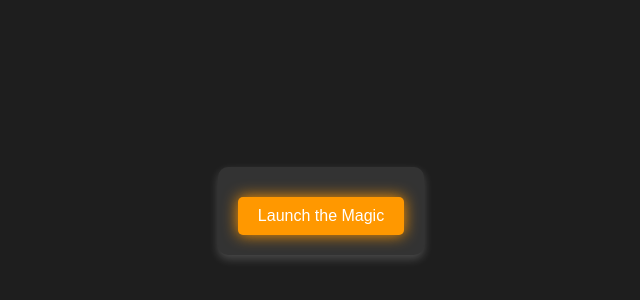
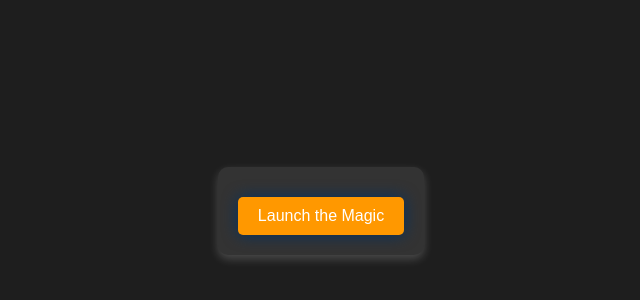
Before and after one commit to OOUPSS/OOUPSS, a plain HTML site: page quotes.html in a window 1280 px wide. Shown: the part 184-484 px from the top of the page, without its empty margins (319-959 px from the left). Drawn offline with Linux system fonts and the light colour scheme.

Commit message:
Update quotes.html

```diff
--- a/quotes.html
+++ b/quotes.html
@@ -42,7 +42,7 @@
       border: none;
       border-radius: 5px;
       color: #fff;
-      box-shadow: 0 0 15px #ff9800;
+      box-shadow: 0 0 15px #003366;
       transition: 0.3s ease-in-out;
     }
     button:hover {
```
